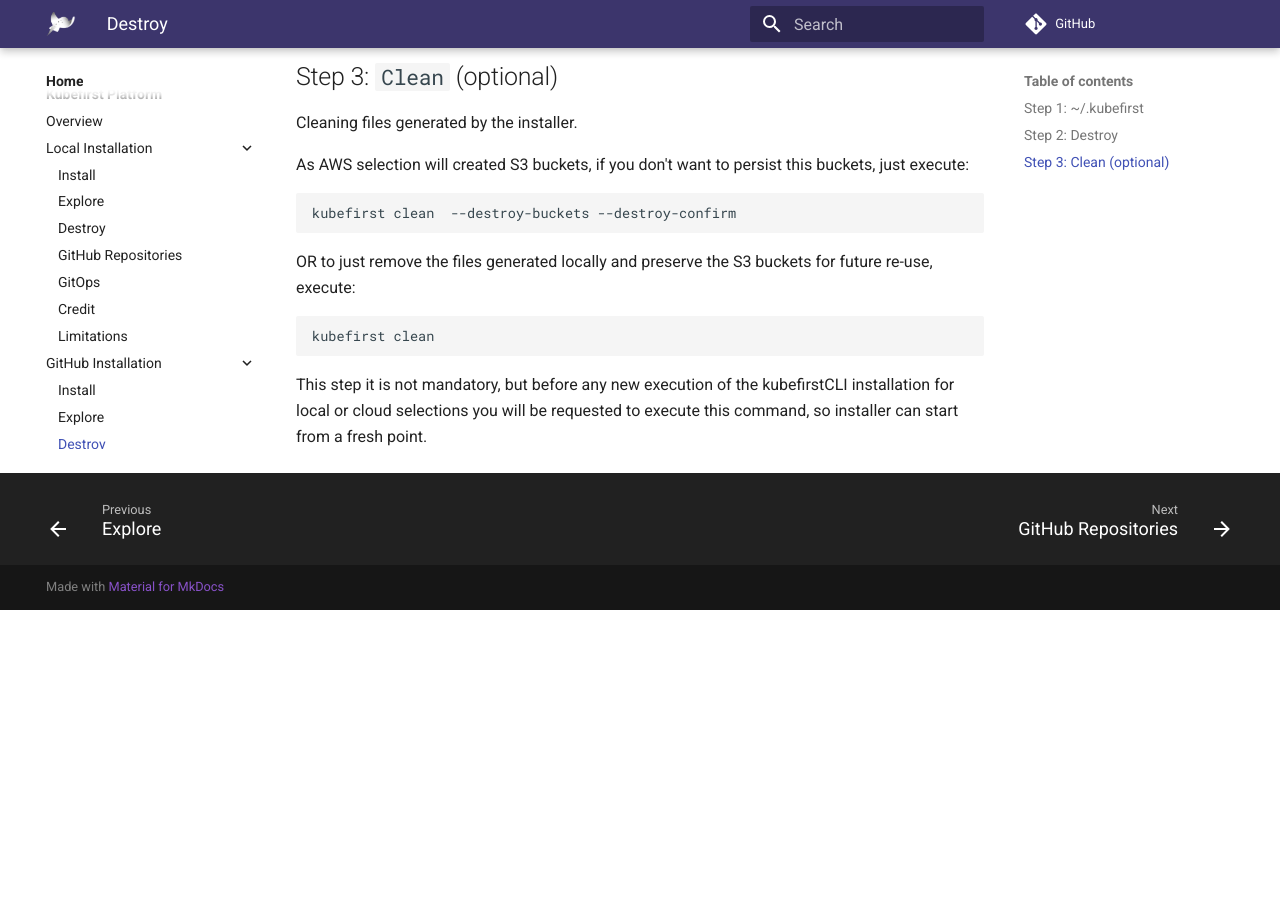
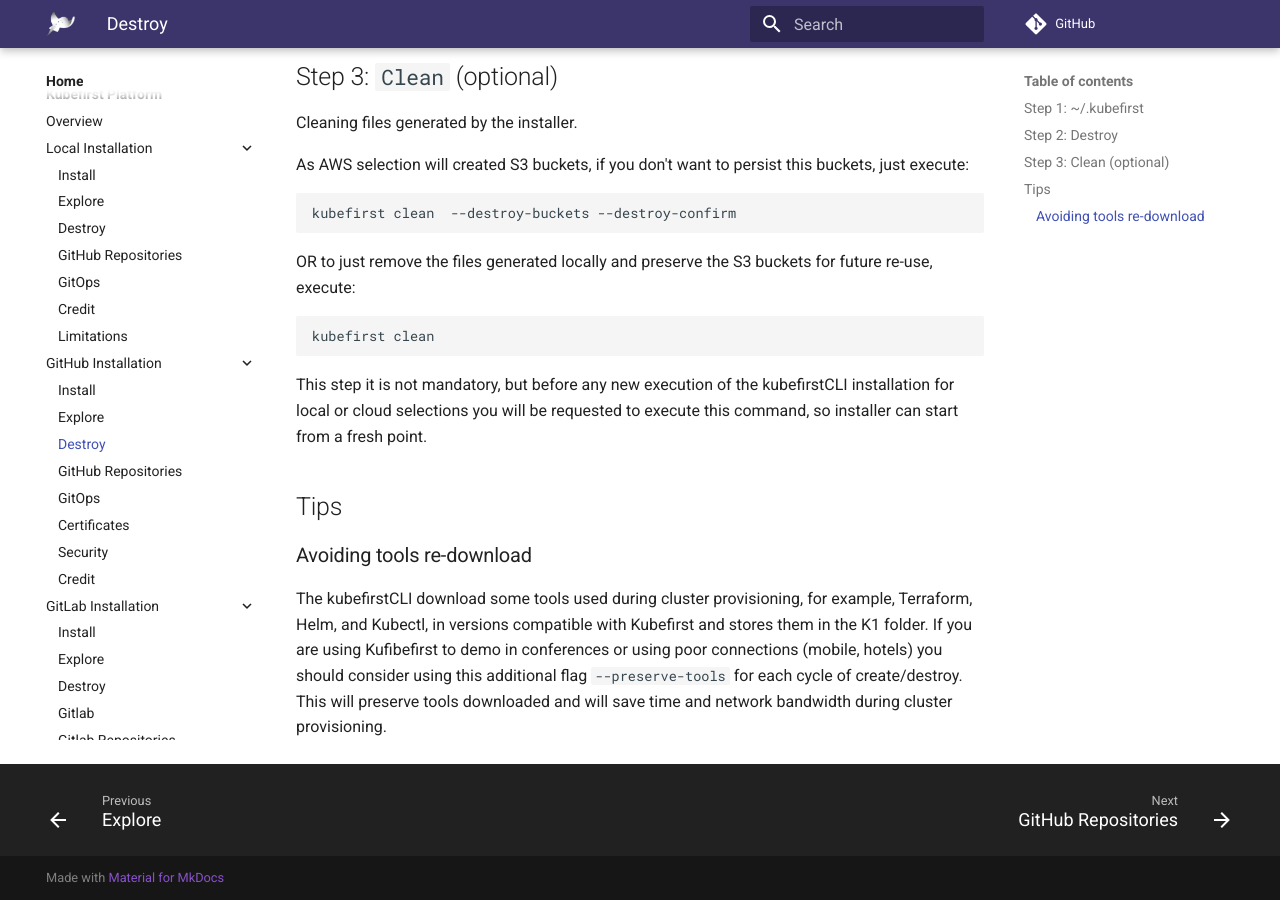
Before and after one commit to konstructio/kubefirst, an MkDocs documentation site: the page built from docs/kubefirst/github/destroy.md, in a window 1280 px wide and 900 px high, scrolled down 509 px. Built offline with MkDocs 1.6.1 and Material for MkDocs 9.7.7, drawn with Linux system fonts in a browser that asks for light colours; comment, search, counter and statistics services are not loaded; before the commit the page ends 1119 px from its top, so only the background shows below that.

Commit message:
docs - added Tip section on clean cmd with details regarding --preserve-tools flag
Signed-off-by: Thiago Pagotto <pagottoo@gmail.com>

````diff
--- a/docs/kubefirst/github/destroy.md
+++ b/docs/kubefirst/github/destroy.md
@@ -27,3 +27,11 @@
 ```
 
 This step it is not mandatory, but before any new execution of the kubefirstCLI installation for local or cloud selections you will be requested to execute this command, so installer can start from a fresh point.
+
+## Tips
+
+### Avoiding tools re-download
+
+The kubefirstCLI download some tools used during cluster provisioning, for example, Terraform, Helm, and Kubectl, in versions compatible with Kubefirst and stores them in the K1 folder.
+If you are using Kufibefirst to demo in conferences or using poor connections (mobile, hotels) you should consider using this additional flag `--preserve-tools` for each cycle of create/destroy.
+This will preserve tools downloaded and will save time and network bandwidth during cluster provisioning.
````
